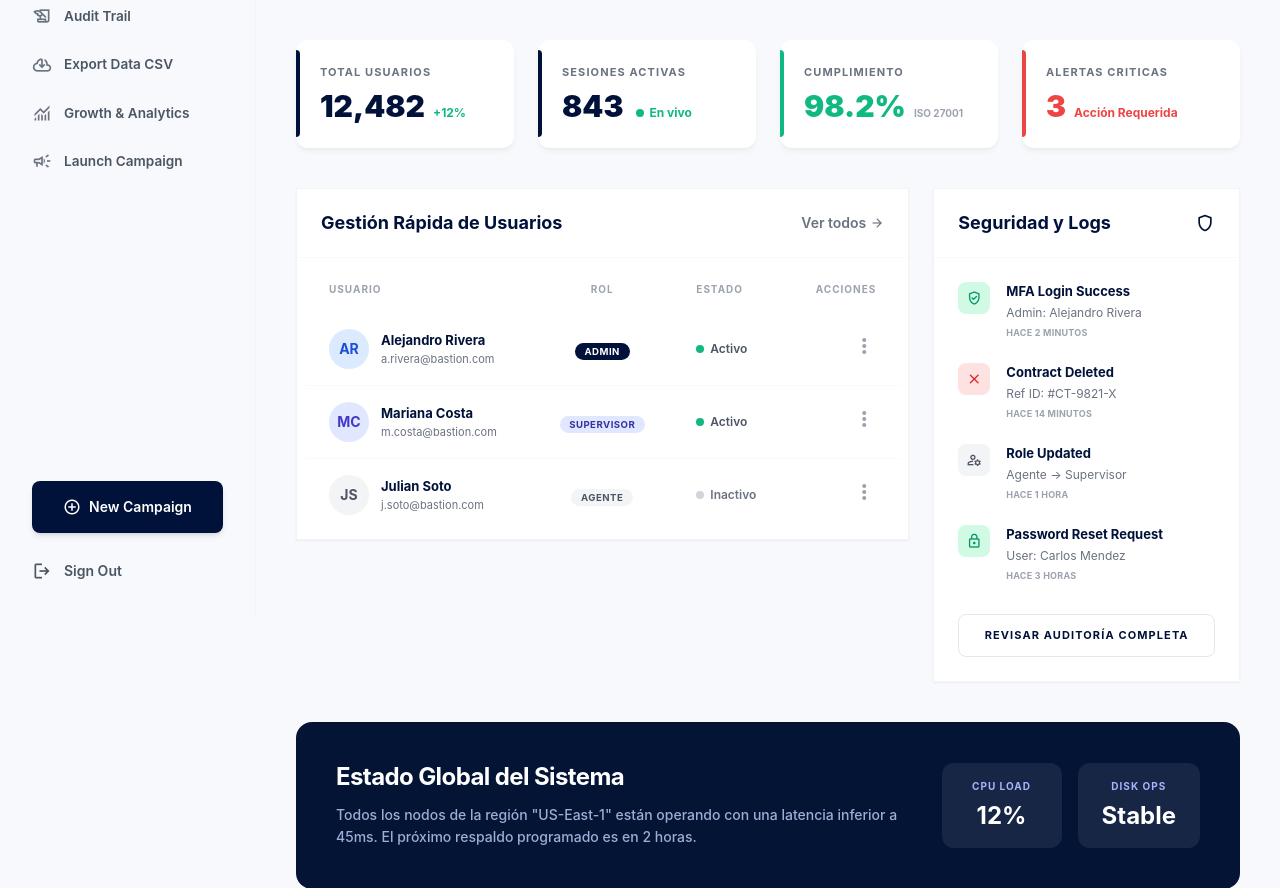
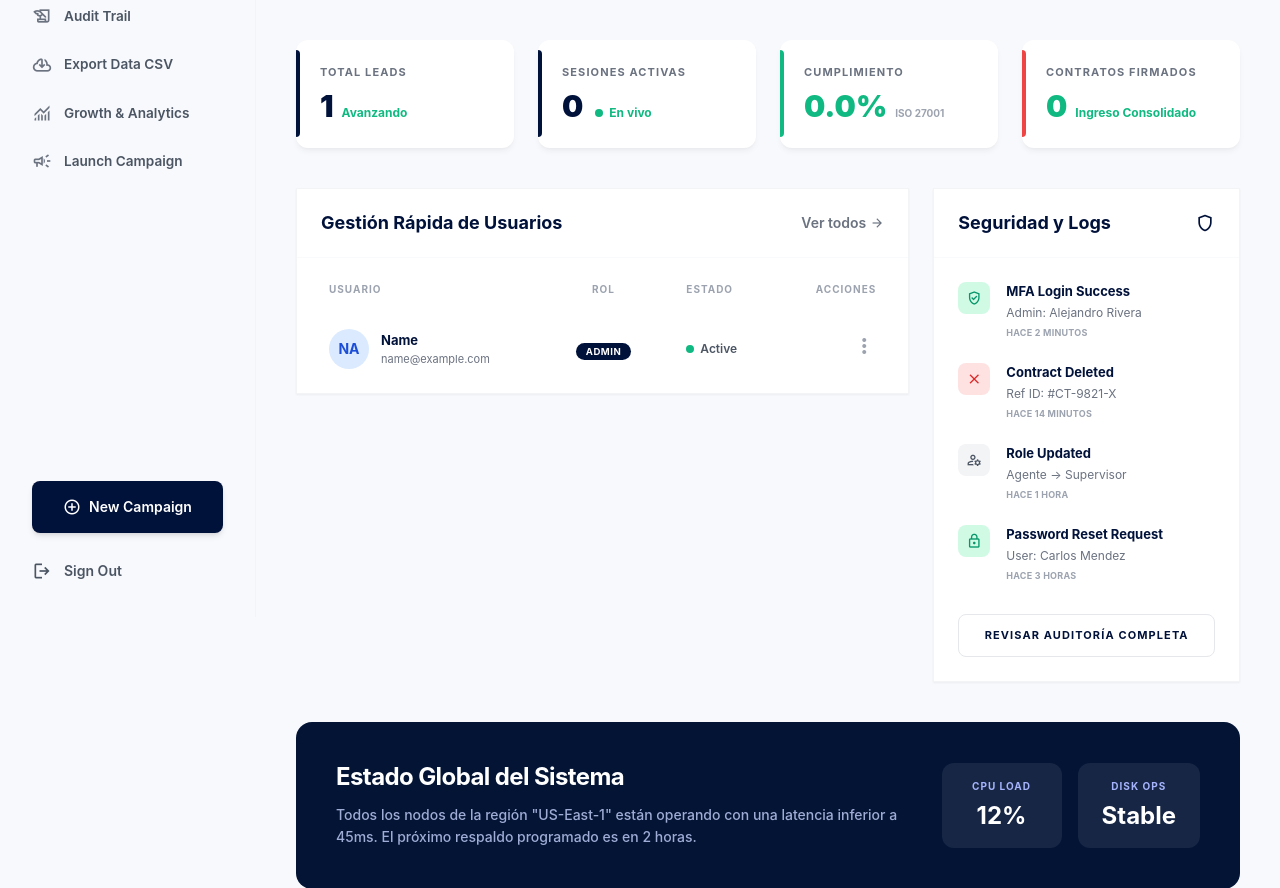
Before and after one commit to imo-proyecto-git/web, a PHP site: the page made by src/Modules/Manager/Views/dashboard.php in a window 1280 px wide. Shown: the part 183-1071 px from the top of the page. Run offline with PHP 8.4, Linux system fonts and the light colour scheme; the template is opened without the code that fills it: most values are stand-ins (such as "Sample title", 1, 10 or a date in 2020); data that the repository does not hold is empty; some libraries are stand-ins or nearby versions.

Commit message:
feat(ux,dashboard): connect data to manager dashboard and build contract UI

```diff
--- a/public/index.php
+++ b/public/index.php
@@ -55,6 +55,7 @@ $router->post('/agent/leads/{uuid}/status', 'Leads/Controllers/LeadController@up
 $router->post('/api/v1/sync/offline', 'Leads/Controllers/LeadController@syncOffline');
 
 // Contratos y Firma Digital + OTP
+$router->get('/contracts/builder', 'Contracts/Controllers/ContractController@builder');
 $router->get('/contracts/{uuid}', 'Contracts/Controllers/ContractController@show');
 $router->post('/contracts/{uuid}/otp/request', 'Contracts/Controllers/ContractController@requestOtp');
 $router->post('/contracts/{uuid}/otp/verify', 'Contracts/Controllers/ContractController@verifyOtp');
--- a/src/Modules/Manager/Views/dashboard.php
+++ b/src/Modules/Manager/Views/dashboard.php
@@ -87,10 +87,10 @@
         <div class="grid grid-cols-1 md:grid-cols-4 gap-6 mb-10">
             <!-- Card 1 -->
             <div class="kpi-card kpi-border-dark pl-8">
-                <p class="text-[11px] font-bold text-gray-500 uppercase tracking-widest mb-2">TOTAL USUARIOS</p>
+                <p class="text-[11px] font-bold text-gray-500 uppercase tracking-widest mb-2">TOTAL LEADS</p>
                 <div class="flex items-baseline gap-2">
-                    <h3 class="text-3xl font-black text-[#00113a]">12,482</h3>
-                    <span class="text-emerald-500 font-bold text-xs">+12%</span>
+                    <h3 class="text-3xl font-black text-[#00113a]"><?= number_format($stats['total_leads']) ?></h3>
+                    <span class="text-emerald-500 font-bold text-xs">Avanzando</span>
                 </div>
             </div>
 
@@ -98,7 +98,7 @@
             <div class="kpi-card kpi-border-dark pl-8">
                 <p class="text-[11px] font-bold text-gray-500 uppercase tracking-widest mb-2">SESIONES ACTIVAS</p>
                 <div class="flex items-baseline gap-2">
-                    <h3 class="text-3xl font-black text-[#00113a]">843</h3>
+                    <h3 class="text-3xl font-black text-[#00113a]"><?= number_format($stats['active_sessions']) ?></h3>
                     <div class="flex items-center gap-1.5 ml-1">
                         <span class="w-2 h-2 bg-emerald-500 rounded-full"></span>
                         <span class="text-emerald-500 font-bold text-xs">En vivo</span>
@@ -110,17 +110,17 @@
             <div class="kpi-card kpi-border-emerald pl-8">
                 <p class="text-[11px] font-bold text-gray-500 uppercase tracking-widest mb-2">CUMPLIMIENTO</p>
                 <div class="flex items-baseline gap-2">
-                    <h3 class="text-3xl font-black text-emerald-500">98.2%</h3>
+                    <h3 class="text-3xl font-black text-emerald-500"><?= number_format($stats['compliance_pct'], 1) ?>%</h3>
                     <span class="text-gray-400 font-bold text-[10px]">ISO 27001</span>
                 </div>
             </div>
 
             <!-- Card 4 -->
             <div class="kpi-card kpi-border-red pl-8">
-                <p class="text-[11px] font-bold text-gray-500 uppercase tracking-widest mb-2">ALERTAS CRITICAS</p>
+                <p class="text-[11px] font-bold text-gray-500 uppercase tracking-widest mb-2">CONTRATOS FIRMADOS</p>
                 <div class="flex items-baseline gap-2">
-                    <h3 class="text-3xl font-black text-red-500">3</h3>
-                    <span class="text-red-500 font-bold text-xs">Acción Requerida</span>
+                    <h3 class="text-3xl font-black text-emerald-500"><?= number_format($stats['signed_contracts']) ?></h3>
+                    <span class="text-emerald-500 font-bold text-xs">Ingreso Consolidado</span>
                 </div>
             </div>
         </div>
@@ -145,86 +145,36 @@
                             </tr>
                         </thead>
                         <tbody class="divide-y divide-gray-50">
-                            <!-- Fila 1 -->
+                            <?php foreach ($agents as $agent): ?>
                             <tr class="hover:bg-gray-50/50 transition-colors">
                                 <td class="px-6 py-4">
                                     <div class="flex items-center gap-3">
-                                        <div class="w-10 h-10 rounded-full bg-blue-100 flex items-center justify-center text-blue-700 font-bold text-sm shrink-0">
-                                            AR
+                                        <div class="w-10 h-10 rounded-full <?= $agent['status'] === 'active' ? 'bg-blue-100 text-blue-700' : 'bg-gray-100 text-gray-500' ?> flex items-center justify-center font-bold text-sm shrink-0 uppercase">
+                                            <?= substr(explode('@', $agent['email'])[0], 0, 2) ?>
                                         </div>
                                         <div>
-                                            <p class="text-[#00113a] font-bold text-[13px]">Alejandro Rivera</p>
-                                            <p class="text-gray-500 text-[11px]">a.rivera@bastion.com</p>
+                                            <p class="text-[#00113a] font-bold text-[13px] capitalize"><?= explode('@', $agent['email'])[0] ?></p>
+                                            <p class="text-gray-500 text-[11px]"><?= $agent['email'] ?></p>
                                         </div>
                                     </div>
                                 </td>
                                 <td class="px-6 py-4 text-center">
-                                    <span class="role-pill-admin uppercase">Admin</span>
+                                    <span class="role-pill-<?= strtolower($agent['role'] ?? 'agente') ?> uppercase"><?= $agent['role'] ?></span>
                                 </td>
                                 <td class="px-6 py-4">
                                     <div class="flex items-center gap-1.5">
-                                        <span class="w-2 h-2 rounded-full bg-emerald-500"></span>
-                                        <span class="text-gray-600 text-xs font-semibold">Activo</span>
+                                        <span class="w-2 h-2 rounded-full <?= $agent['status'] === 'active' ? 'bg-emerald-500' : 'bg-gray-400' ?>"></span>
+                                        <span class="text-gray-600 text-xs font-semibold capitalize"><?= $agent['status'] ?></span>
                                     </div>
                                 </td>
                                 <td class="px-6 py-4 text-right">
                                     <button class="text-gray-400 hover:text-[#00113a]"><span class="material-symbols-outlined">more_vert</span></button>
                                 </td>
                             </tr>
-
-                            <!-- Fila 2 -->
-                            <tr class="hover:bg-gray-50/50 transition-colors">
-                                <td class="px-6 py-4">
-                                    <div class="flex items-center gap-3">
-                                        <div class="w-10 h-10 rounded-full bg-indigo-100 flex items-center justify-center text-indigo-700 font-bold text-sm shrink-0">
-                                            MC
-                                        </div>
-                                        <div>
-                                            <p class="text-[#00113a] font-bold text-[13px]">Mariana Costa</p>
-                                            <p class="text-gray-500 text-[11px]">m.costa@bastion.com</p>
-                                        </div>
-                                    </div>
-                                </td>
-                                <td class="px-6 py-4 text-center">
-                                    <span class="role-pill-supervisor uppercase">Supervisor</span>
-                                </td>
-                                <td class="px-6 py-4">
-                                    <div class="flex items-center gap-1.5">
-                                        <span class="w-2 h-2 rounded-full bg-emerald-500"></span>
-                                        <span class="text-gray-600 text-xs font-semibold">Activo</span>
-                                    </div>
-                                </td>
-                                <td class="px-6 py-4 text-right">
-                                    <button class="text-gray-400 hover:text-[#00113a]"><span class="material-symbols-outlined">more_vert</span></button>
-                                </td>
-                            </tr>
-
-                            <!-- Fila 3 -->
-                            <tr class="hover:bg-gray-50/50 transition-colors">
-                                <td class="px-6 py-4">
-                                    <div class="flex items-center gap-3">
-                                        <div class="w-10 h-10 rounded-full bg-gray-100 flex items-center justify-center text-gray-600 font-bold text-sm shrink-0">
-                                            JS
-                                        </div>
-                                        <div>
-                                            <p class="text-[#00113a] font-bold text-[13px]">Julian Soto</p>
-                                            <p class="text-gray-500 text-[11px]">j.soto@bastion.com</p>
-                                        </div>
-                                    </div>
-                                </td>
-                                <td class="px-6 py-4 text-center">
-                                    <span class="role-pill-agente uppercase">Agente</span>
-                                </td>
-                                <td class="px-6 py-4">
-                                    <div class="flex items-center gap-1.5">
-                                        <span class="w-2 h-2 rounded-full bg-gray-300"></span>
-                                        <span class="text-gray-500 text-xs font-semibold">Inactivo</span>
-                                    </div>
-                                </td>
-                                <td class="px-6 py-4 text-right">
-                                    <button class="text-gray-400 hover:text-[#00113a]"><span class="material-symbols-outlined">more_vert</span></button>
-                                </td>
-                            </tr>
+                            <?php endforeach; ?>
+                            <?php if(empty($agents)): ?>
+                                <tr><td colspan="4" class="text-center py-6 text-xs font-bold text-gray-400">No hay agentes bajo supervisión.</td></tr>
+                            <?php endif; ?>
                         </tbody>
                     </table>
                 </div>
```
Also changed, not shown: src/Modules/Contracts/Controllers/ContractController.php (+16 -0 lines), src/Modules/Contracts/Views/builder.php (added, +111 -0 lines), src/Modules/Landing/Views/home.php (+7 -6 lines).
